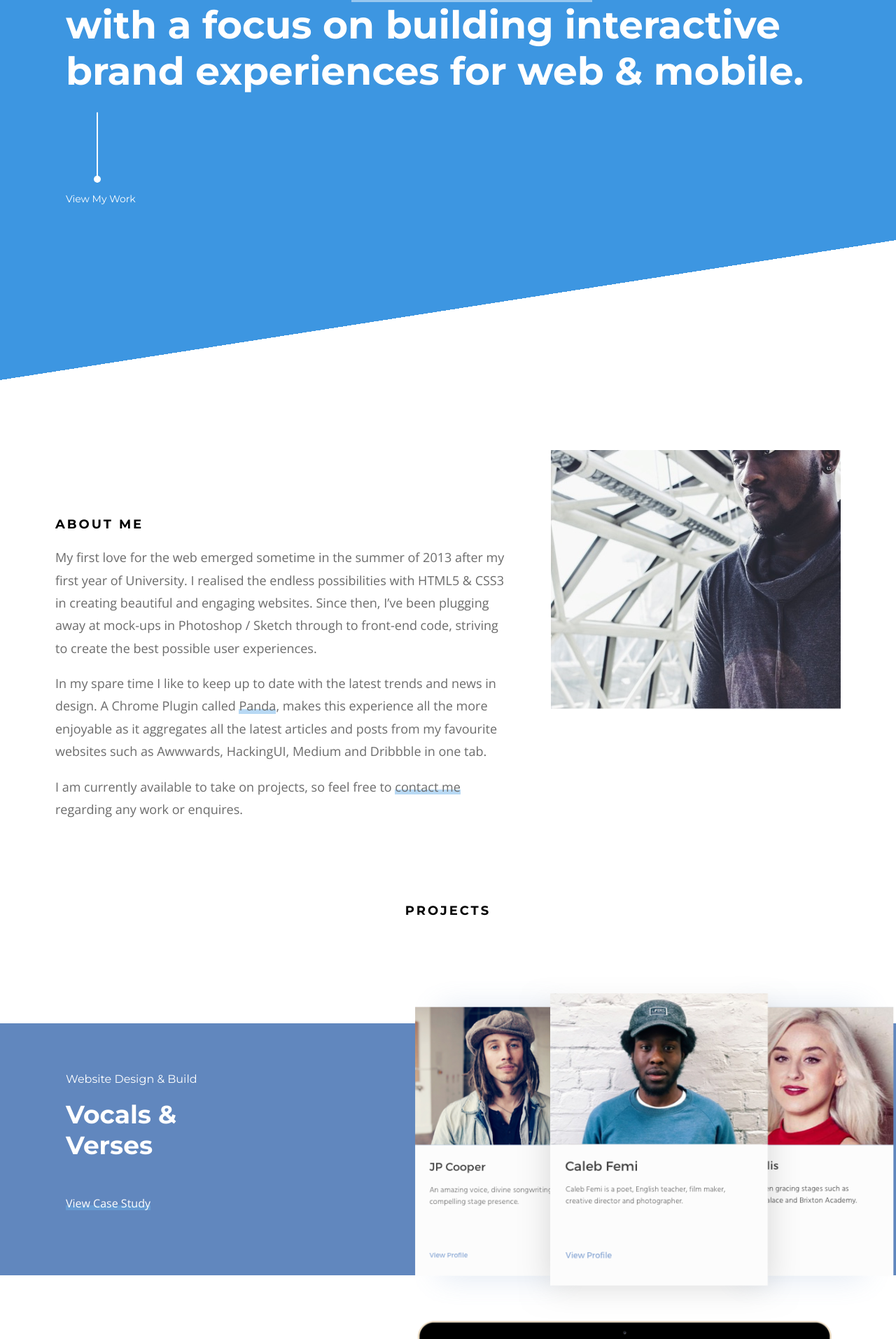
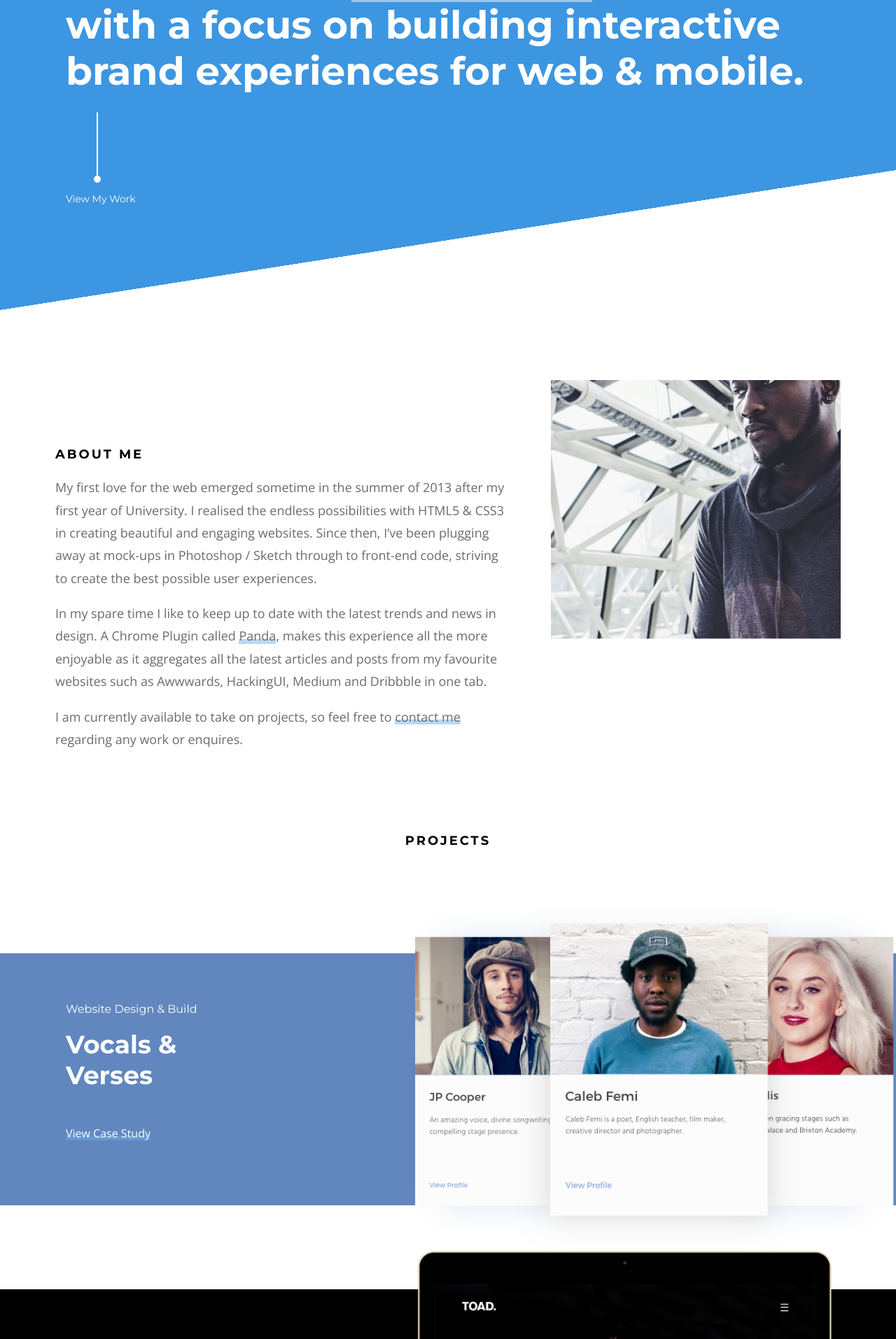
Before and after one commit to LloydBennett/lloydbennett.github.io, a Jekyll site: the page built from index.html, in a window 1280 px wide. Shown: the part 328-2241 px from the top of the page at 70% size. Built offline with Jekyll 4.4.1, drawn with Linux system fonts in a browser that asks for light colours; nearby versions of some CDN libraries.

Commit message:
fixed additional responsive diagonial hero issues

```diff
--- a/_sass/layout/_footer.scss
+++ b/_sass/layout/_footer.scss
@@ -13,10 +13,6 @@
 		text-align: right;
 	}
 
-
-	@media screen and (max-width: 599px) {
-		margin-top: -20px;
-	}
 
 	&:before {
 		@include diagonalGradientSection(bottom right, white white transparent transparent);
--- a/_sass/layout/_header.scss
+++ b/_sass/layout/_header.scss
@@ -19,7 +19,7 @@
     }
 
     @include media-query(pxtoem(768)) {
-        padding-bottom: 250px;
+        padding-bottom: 150px;
     }
 
 
@@ -31,7 +31,6 @@
             content: "";
             width: 100%;
             display: block;
-            height: 200px;
             position: absolute;
             bottom: 0;
         }
--- a/_sass/modules/_about.scss
+++ b/_sass/modules/_about.scss
@@ -8,16 +8,18 @@
 	}
 
 	.myinfo {
+		padding-top: 20px;
+
 		@media screen and (max-width: 550px) {
 			margin-bottom: 40px;
 		}
 
+		@media screen and (min-width: $tablet-min-breakpoint) {
+			padding-top: 80px;
+		}
+
 		@media screen and (min-width: 551px) and (max-width: 991px) {
 			margin-bottom: 60px;
-		}
-
-		@media screen and (min-width: 992px) {
-			padding-top: 80px;
 		}
 
 		h2 {
--- a/_sass/utilities/_mixins.scss
+++ b/_sass/utilities/_mixins.scss
@@ -60,10 +60,14 @@
 
 @mixin diagonalGradientSection($direction, $colour) {
   width: 100%;
-  height: 200px;
+  height: 100px;
   background-image: linear-gradient(
                   to $direction,
                   nth($colour, 1), nth($colour, 2) 50%,
                   nth($colour, 3) 50%, nth($colour, 4)
   );
+
+  @media screen and (min-width: $tablet-min-breakpoint) {
+    height: 200px;
+  }
 }
```
